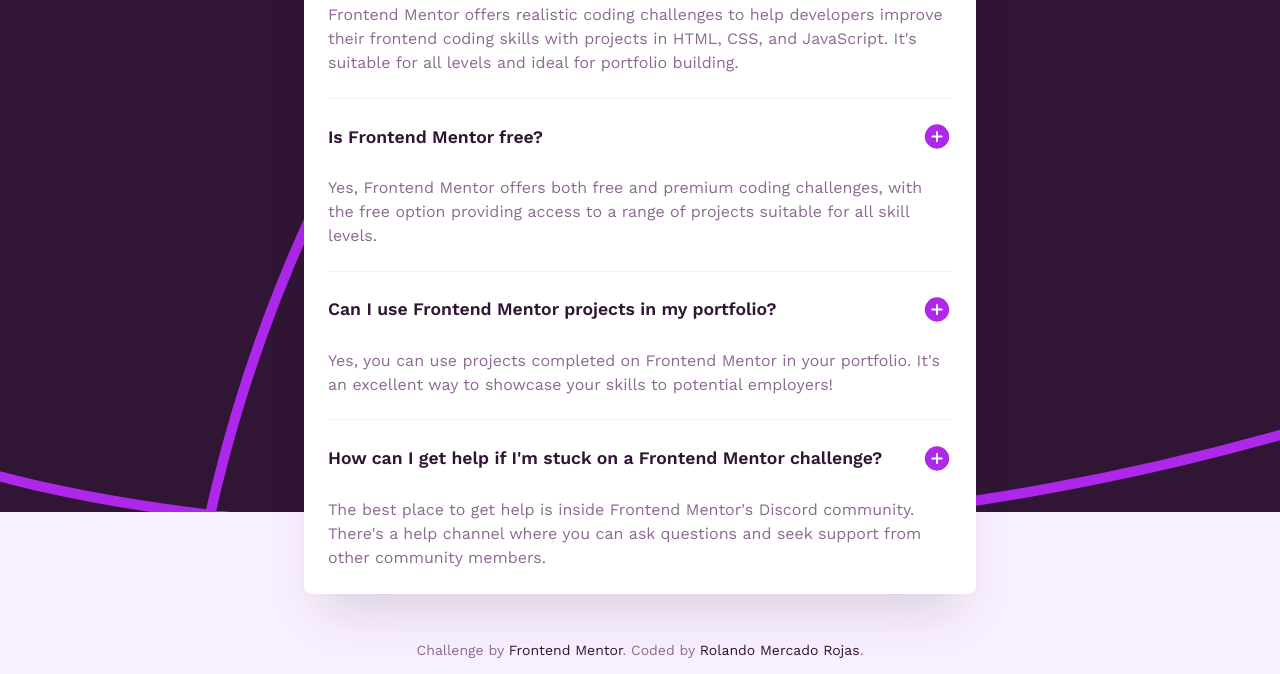
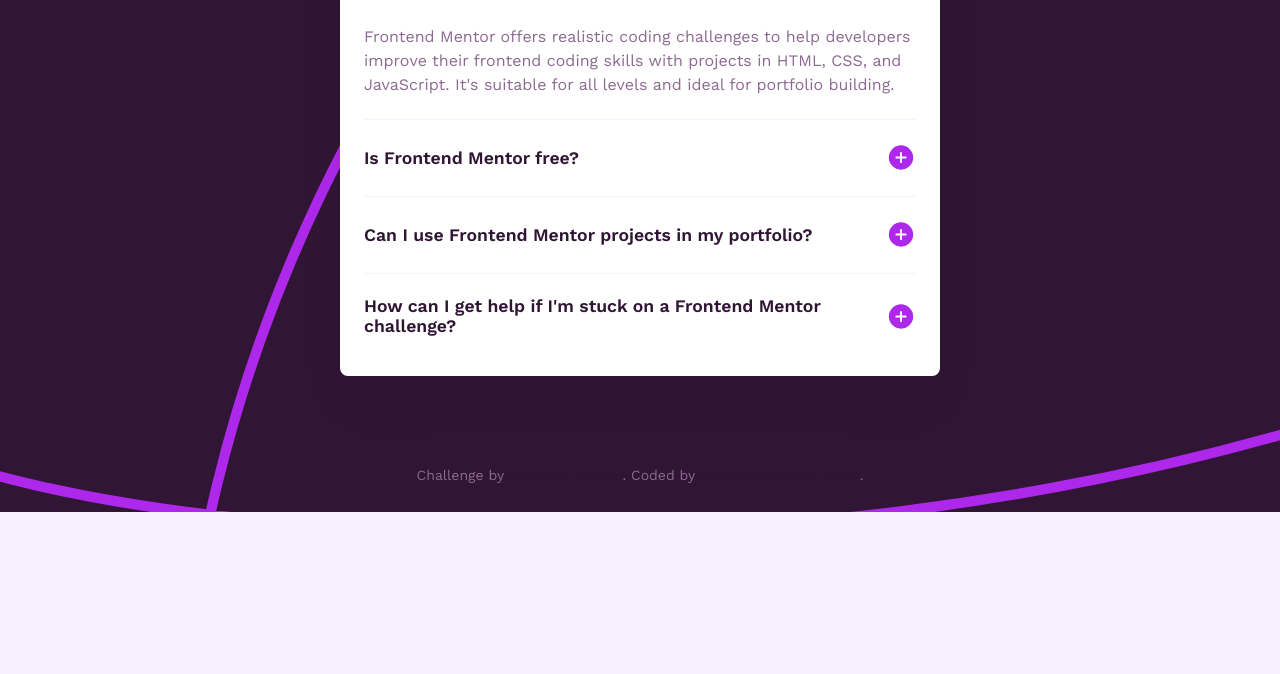
Before and after one commit to rolando2012/fm-FAQ-accordion, a plain HTML site: page index.html in a window 1280 px wide. Shown: the part 280-954 px from the top of the page. After the commit the page ends 800 px from the top, so only its background shows below. Drawn offline with Linux system fonts and the light colour scheme.

Commit message:
style: add interactive states and accordion transitions

```diff
--- a/style.css
+++ b/style.css
@@ -57,7 +57,7 @@ button {
 }
 
 .faq-card {
-    max-width: 42rem;
+    max-width: 37.5rem;
     margin-inline: 1.5rem;
     margin-block-end: 2rem;
     margin-block-start: 9rem;
@@ -90,12 +90,20 @@ button {
     font-weight: 600;
     color: var(--purple-950);
     text-align: left;
+    transition: color 0.2s ease;
 }
 
 .accordion__text {
     font-size: var(--font-p);
     color: var(--purple-600);
     line-height: 1.5;
+    overflow: hidden;
+    transition: padding-block-start 0.3s ease;
+}
+
+.accordion__panel[aria-hidden="false"]
+.accordion__text {
+    padding-block-start: 1.5rem;
 }
 
 .accordion__btn {
@@ -104,6 +112,22 @@ button {
     justify-content: space-between;
     align-items: center;
     gap: 1em;
+    transition: transform 0.15s ease;
+}
+
+.accordion__btn:hover .accordion__title,
+.accordion__btn:focus-visible .accordion__title {
+    color: var(--purple-accent)
+}
+
+.accordion__btn:focus-visible {
+    border-radius: 4px;
+    outline: 2px solid var(--purple-accent);
+    outline-offset: 4px;
+}
+
+.accordion__btn:active {
+    transform: scale(0.99);
 }
 
 .accordion__icon {
@@ -113,14 +137,23 @@ button {
 .accordion__item {
     display: flex;
     flex-direction: column;
-    gap: 1.5em;
     padding-block: 1.4em;
     border-block-end: 1px solid var(--purple-100);
 }
 
 .accordion__item:last-child {
     border-block-end: none;
-    padding-block-end: 0;
+    padding-block-end: 1rem;
+}
+
+.accordion__panel {
+    display: grid;
+    grid-template-rows: 0fr;
+    transition: grid-template-rows 0.3s ease;
+}
+
+.accordion__panel[aria-hidden="false"] {
+    grid-template-rows: 1fr;
 }
 
 .attribution {
@@ -141,3 +174,28 @@ button {
     text-decoration: underline;
     color: var(--purple-accent);
 }
+
+@media (prefers-reduced-motion: reduce) {
+    .accordion__panel, .accordion__text,
+    .accordion__title, .accordion__btn {
+        transition: none;
+    }
+}
+
+/* @media (min-width: 48em) {
+    body {
+        background-image: url('./assets/images/background-pattern-desktop.svg');
+    }
+
+    .faq-title {
+        font-size: 2.8rem;
+    }
+
+    .faq-icon {
+        max-height: 2.2em;
+    }
+
+    .faq-card {
+        padding: 2.2rem;
+    }
+} */
```
